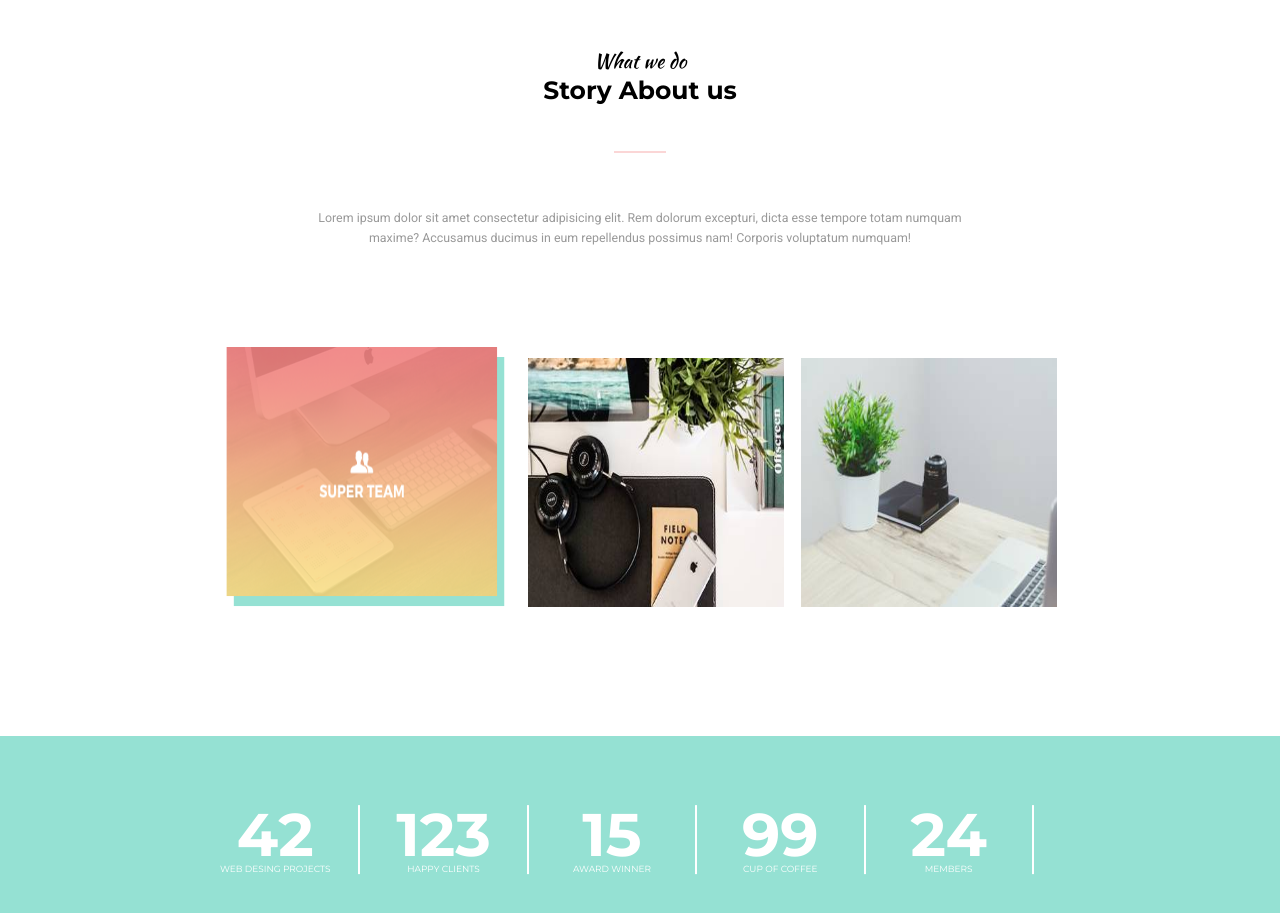
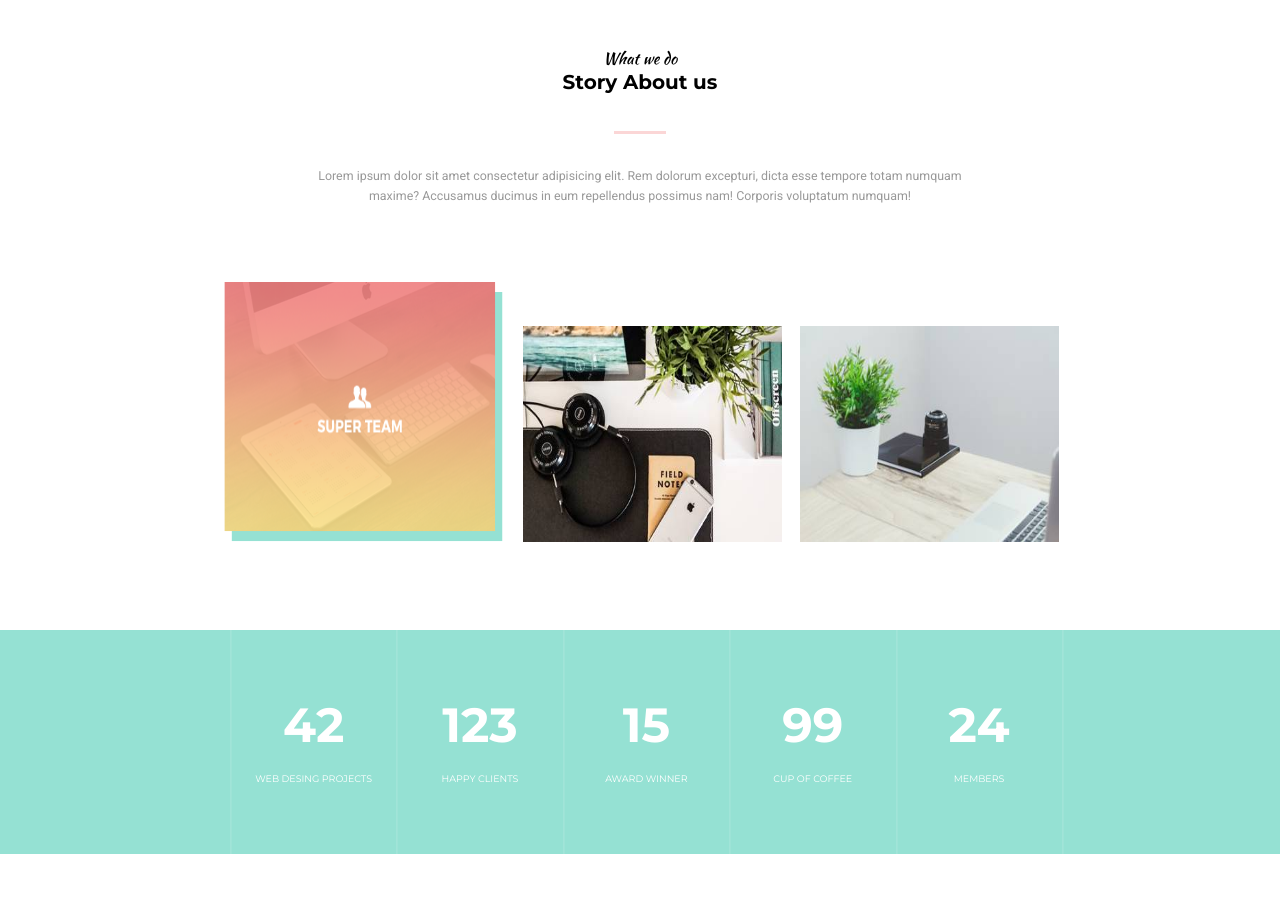
Before and after one commit to EditaPoc/MogoTemplate, a plain HTML site: page index.html in a window 1280 px wide. Shown: the part 860-1773 px from the top of the page. Drawn offline with Linux system fonts and the light colour scheme.

Commit message:
section numbers done

```diff
--- a/index.html
+++ b/index.html
@@ -82,26 +82,32 @@
     </div>
       <section class="numbers">
         <div class="row">
+          <div class="vertical"></div>
           <div>
             <h6>42</h6>
             <p>WEB DESING PROJECTS</p>
           </div>
+          <div class="vertical"></div>
           <div>
             <h6>123</h6>
             <p>HAPPY CLIENTS</p>
           </div>
+          <div class="vertical"></div>
           <div>
             <h6>15</h6>
             <p>AWARD WINNER</p>
           </div>
+          <div class="vertical"></div>
           <div>
             <h6>99</h6>
             <p>CUP OF COFFEE</p>
           </div>
+          <div class="vertical"></div>
           <div>
             <h6>24</h6>
             <p>MEMBERS</p>
           </div>
+          <div class="vertical"></div>
       </div>
       </section>
 
--- a/style.scss
+++ b/style.scss
@@ -131,28 +131,28 @@ body {
 
       div img {
         display: inline-block;
-        width: 20vw;
-        height: 31.2vh;
-        padding-bottom: 15.7vh;
+        width: 20.2vw;
+        height: 27.03vh;
+        padding-bottom: 10.63vh;
       }
 
       div img:first-child {
         width: 22vw;
         height: 33vh;
-        margin-right: 1.5vw;
+        margin-right: 1.3vw;
       }
 
       div img:last-child {
-        margin-left: 1vw;
+        margin-left: 1.15vw;
       }
 
       h5 {
         font-family: "Kaushan Script", cursive;
-        font-size: 1.56vw;
+        font-size: 1.25vw;
       }
 
       h2 {
-        font-size: 1.95vw;
+        font-size: 1.56vw;
         font-family: "Montserrat", sans-serif;
         font-weight: bold;
         line-height: 1.6;
@@ -162,7 +162,7 @@ body {
         background-color: #f7adad;
         width: 4vw;
         height: 0.3vh;
-        margin-top: 5vh;
+        margin-top: 4.02vh;
       }
 
       p {
@@ -173,8 +173,8 @@ body {
         display: block;
         margin: auto;
         line-height: 1.6;
-        margin-top: 6.4vh;
-        margin-bottom: 12vh;
+        margin-top: 3.72vh;
+        margin-bottom: 8.98vh;
       }
     }
   }
@@ -182,14 +182,27 @@ body {
   .numbers {
     display: block;
     background-color: #95e1d3;
-    height: 34vh;
+    height: 28vh;
+    margin-bottom: 11.24vh;
+    position: relative;
 
     .row {
         display: block;
         width: 70%;
-        margin: auto;
         font-size: 0;
+        position: absolute;
+        top: 50%;
+        left: 60%;
+        transform: translate(-60%, -50%);
 
+        .vertical {
+          position: absolute;
+          top: 50%;
+          transform: translateY(-50%);
+          border-left: 1px solid rgba(255, 255, 255, 0.2);
+          height: 271px;
+          width: 1px;
+        }
     }
 
     .row div {
@@ -197,22 +210,23 @@ body {
       color: white;
       width: 14%;
       text-align: center;
-      transform: translateY(100%);
-      padding-right: 1.6vw;
-      padding-left: 1.6vw;
-      border-right: 2px solid white;
+      padding: 0 1.6vw 0 1.6vw;
+      // border-right: 2px solid rgba(255, 255, 255, 0.2);
 
       h6 {
         font-family: "Montserrat", sans-serif;
-        font-size: 4.7vw;
+        font-size:  3.75vw;
         font-weight: bold;
-
+        margin-bottom: 3.1vh;
       }
 
       p {
-          font-size: 0.7vw;
+          font-size: 0.74vw;
           font-family: "Montserrat", sans-serif;
       }
     }
+    // .row div:first-child {
+    //   border-left: 2px solid rgba(255, 255, 255, 0.2);
+    // }
   }
 }
```
Also changed, not shown: style.css, 1 other file.
